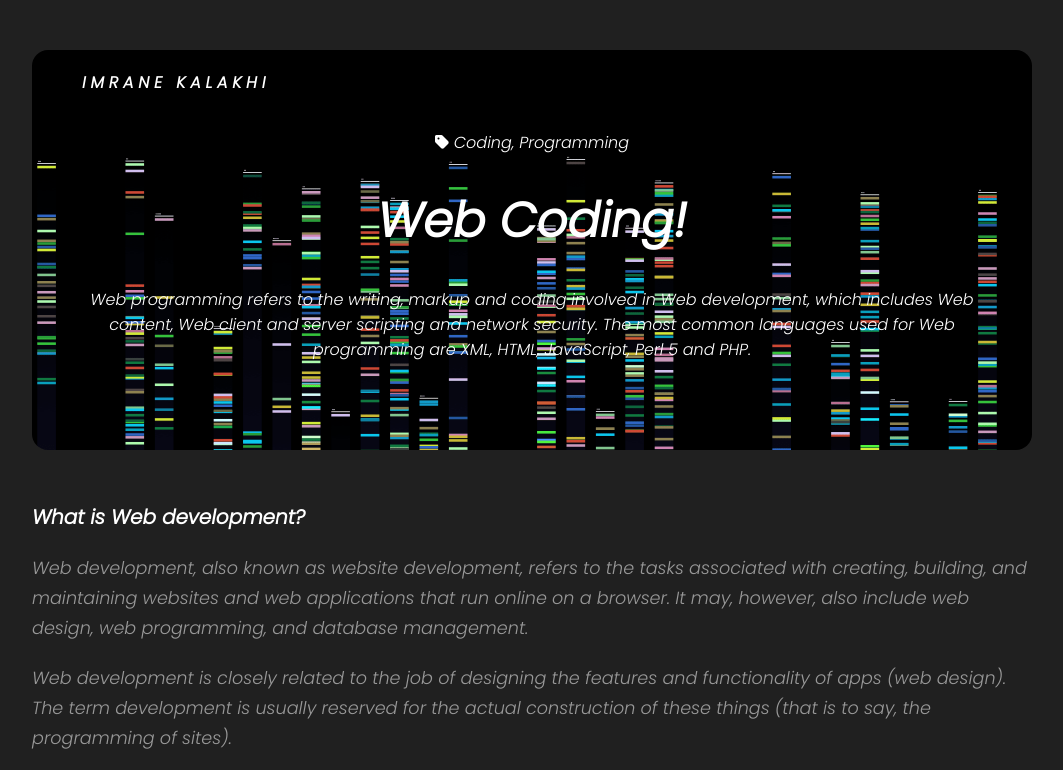
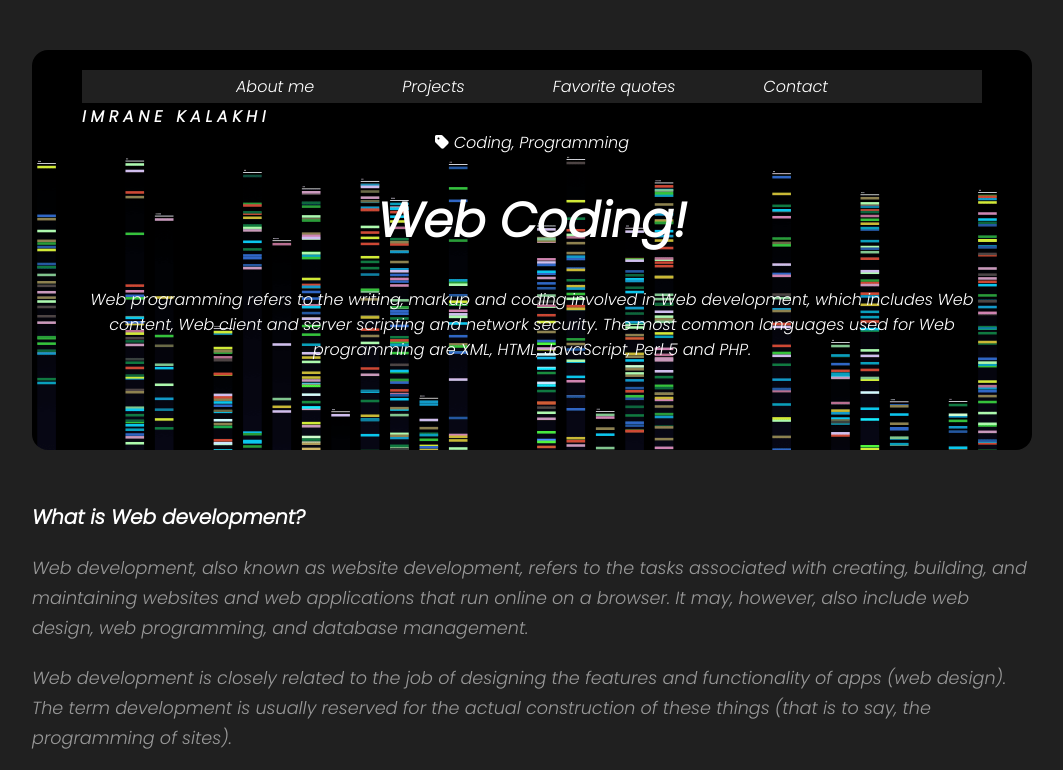
Before and after one commit to ikalakhi/My-portfolio, a plain HTML site: page index.html in a window 1280 px wide. Shown: the top 770 px of the page, without its empty margins (108-1171 px from the left). Drawn offline with Linux system fonts and the light colour scheme.

Commit message:
adding navbar

```diff
--- a/index.html
+++ b/index.html
@@ -10,6 +10,12 @@
 <body>
     <div class="container">
         <header>
+            <nav class="navbar">
+                <a class="linkclass">About me</a>
+                <a class="linkclass">Projects</a>
+                <a class="linkclass">Favorite quotes</a>
+                <a class="linkclass">Contact</a>
+            </nav>
             <div class="category">Imrane kalakhi</div>
             <div class="info">
                 <div class="tags">
--- a/style.css
+++ b/style.css
@@ -5,6 +5,7 @@
     padding: 0;
     box-sizing: border-box;
 }
+
 
 body {
     font-family: 'Poppins', sans-serif;
@@ -18,6 +19,23 @@ body {
 
 body .container {
     max-width: 1000px;
+}
+
+body .container .navbar {
+    justify-content: center;
+    display: inline-flex;
+    background-color: #202020;
+    white-space: 13px;
+}
+
+body .container .navbar .linkclass {
+    margin: 4px;
+    padding-left: 40px;
+    padding-right: 40px;
+}
+
+body .container .navbar .linkclass:hover {
+    text-decoration: underline;
 }
 
 body .container header {
```
